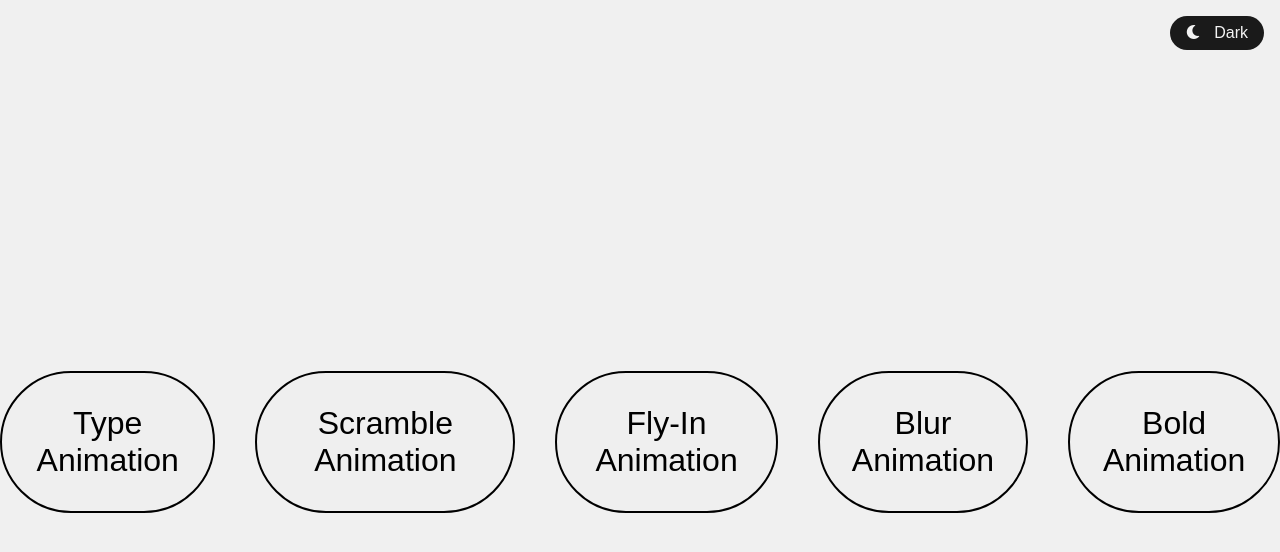
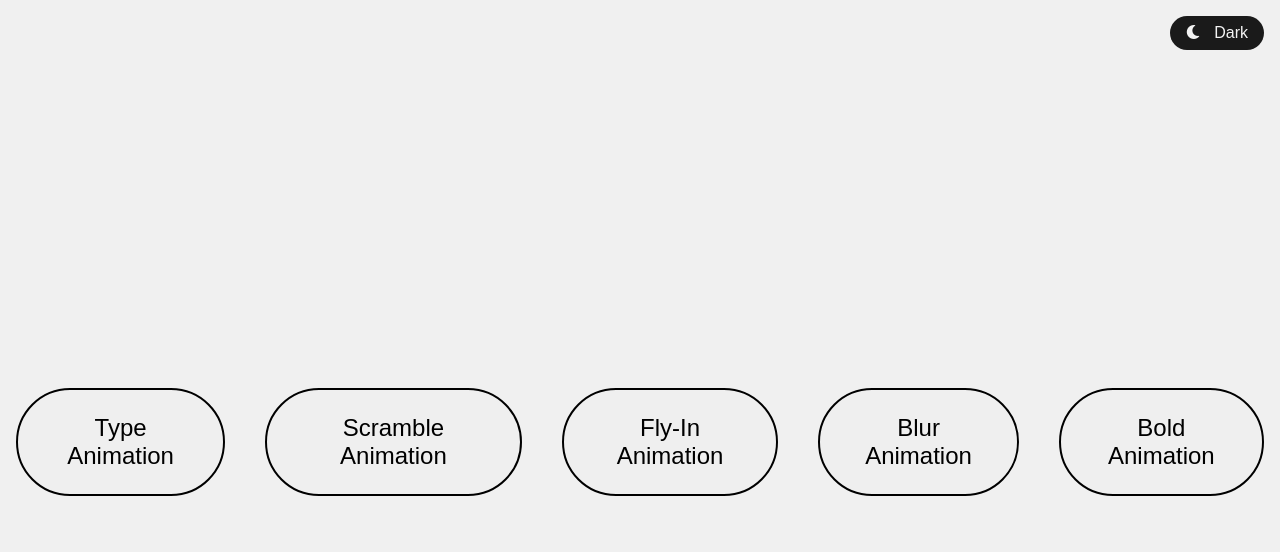
Before and after one commit to Dohrzerkavod/Text-animations, a Vue app: page / in a window 1280 px wide. Shown: the top 552 px of the page. Built offline with nearby package versions, Linux system fonts and the light colour scheme.

Commit message:
Responsive layout fixes

```diff
--- a/src/components/TextAnimation.vue
+++ b/src/components/TextAnimation.vue
@@ -246,6 +246,10 @@
     color: white;
   }
 
+  .container.dark {
+    background-color: rgba(21, 21, 21, 0.95);
+  }
+
   .container.dark .text-block {
     color: rgba(255, 255, 255, 0.95);
   }
@@ -268,8 +272,11 @@
 
   @media (min-width: 600px) {
     .button-group {
-      flex-direction: row;
+      flex-direction: column;
+      justify-content: center;
       gap: 1.5rem;
+      width: calc(100% - 2rem);
+      margin: 1rem 1rem;
     }
 
     button {
@@ -280,12 +287,13 @@
 
   @media (min-width: 1024px) {
     .button-group {
+      flex-direction: row;
       gap: 2rem;
     }
 
     button {
-      padding: 1.5rem;
-      font-size: 1.5rem;
+      padding: 1.2rem;
+      font-size: 1.2rem;
     }
   }
 
@@ -295,8 +303,8 @@
     }
 
     button {
-      padding: 2rem;
-      font-size: 2rem;
+      padding: 1.5rem;
+      font-size: 1.5rem;
     }
   }
 
```
